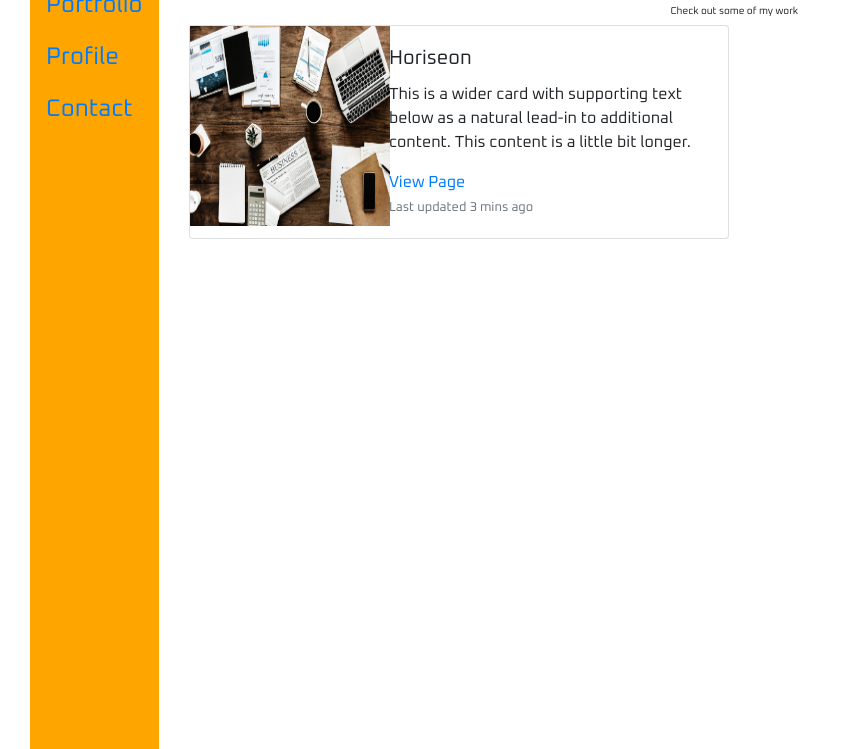
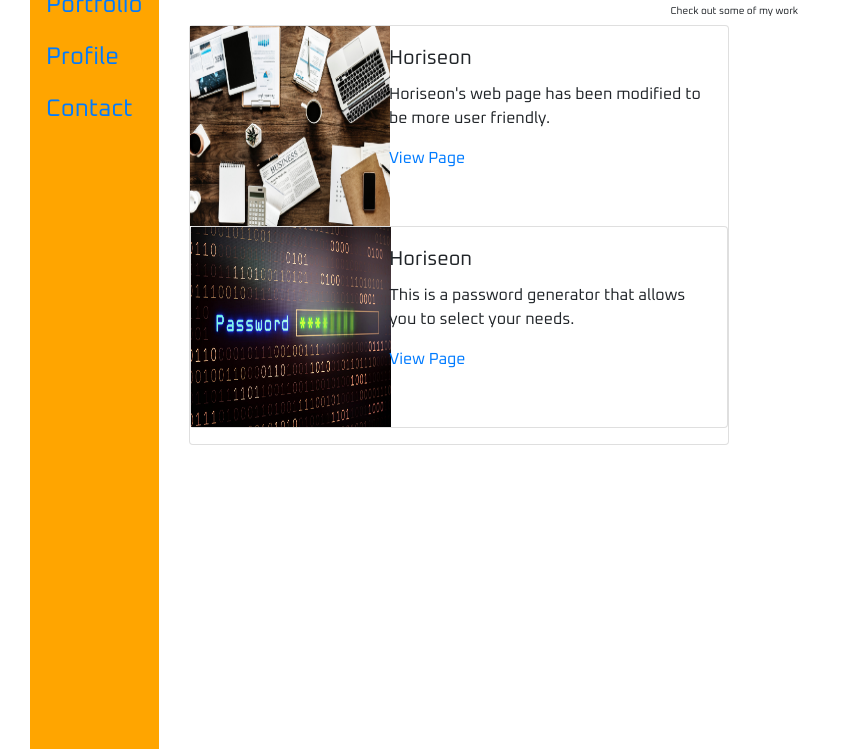
Before and after one commit to domwarit/homework-2, a plain HTML site: page portfolio.html in a window 1280 px wide. Shown: the part 51-800 px from the top of the page, without its empty margins (0-845 px from the left). Drawn offline with nearby package versions, Linux system fonts and the light colour scheme.

Commit message:
additiion to profile page

```diff
--- a/portfolio.html
+++ b/portfolio.html
@@ -17,7 +17,7 @@
             <a class="nav-link" href="./portfolio.html">Portfolio</a>
         </li>
         <li class="nav-item">
-          <a class="nav-link" href="./Aboutme.html">Profile</a>
+          <a class="nav-link" href="./index.html">Profile</a>
         </li>
         <li class="nav-item">
           <a class="nav-link active" href="./contact.html">Contact</a>
@@ -35,11 +35,23 @@
           <div class="col-md-8">
             <div class="card-body">
               <h5 class="card-title">Horiseon</h5>
-              <p class="card-text">This is a wider card with supporting text below as a natural lead-in to additional content. This content is a little bit longer.</p>
+              <p class="card-text">Horiseon's web page has been modified to be more user friendly.</p>
               <a href="https://domwarit.github.io/homework-1-/">View Page </a>
-              <p class="card-text"><small class="text-muted">Last updated 3 mins ago</small></p>
+              <p class="card-text"><small class="text-muted"></small></p>
             </div>
           </div>
+          <div class="card mb-3" style="max-width: 540px;">
+            <div class="row no-gutters">
+              <div class="col-md-4">
+                <img src="passwordgen.jpg" id="password" alt="password">
+              </div>
+              <div class="col-md-8">
+                <div class="card-body">
+                  <h5 class="card-title">Horiseon</h5>
+                  <p class="card-text">This is a password generator that allows you to select your needs.</p>
+                  <a href=" https://domwarit.github.io/password-generator/">View Page </a>
+                  <p class="card-text"><small class="text-muted"></small></p>
+                </div>
         </div>
       </div>
 </body>
--- a/style3.css
+++ b/style3.css
@@ -16,6 +16,10 @@ body{
     width: 200px;
     height: 200px;
 }
+#password{
+    width: 200px;
+    height: 200px;
+}
 h1{
     font-style: bold;
     text-align: center;
```
Also changed, not shown: contact.html (+1 -1 lines), index.html (+1 -1 lines), passwordgen.jpg (added).
